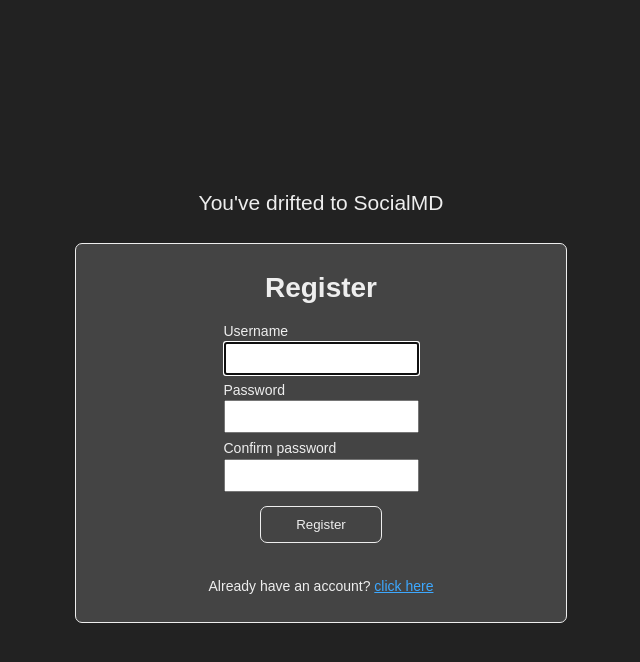
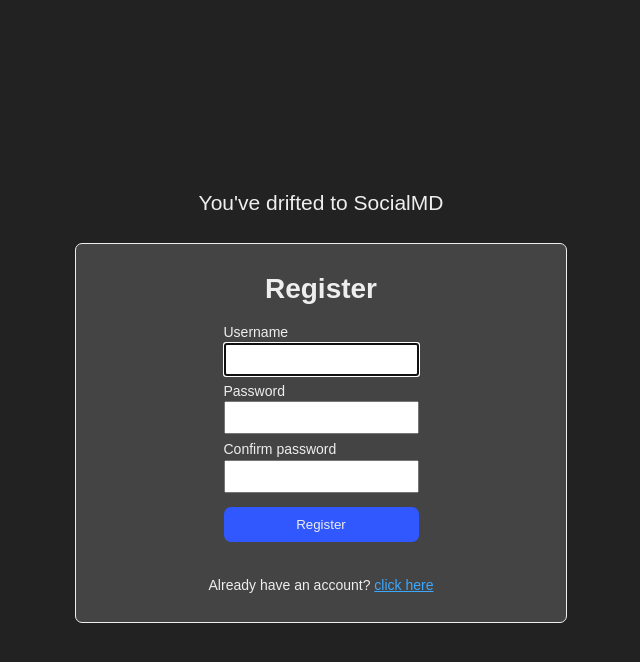
Before and after one commit to Genrevvv/SocialMD, a PHP site: page /html/register.html in a window 1280 px wide. Shown: the top 662 px of the page, without its empty margins (315-955 px from the left). Run offline with PHP 8.4, Linux system fonts and the light colour scheme; a stand-in replaces the project's code that opens the database connection.

Commit message:
Update login and register button's style

```diff
--- a/css/auth.css
+++ b/css/auth.css
@@ -77,18 +77,19 @@ html, body {
 }
 
 #submit button {
-    background-color: var(--dark-gray);
+    flex: 1;
+    background-color: #3157ff;
     color: var(--bright);
 
     padding: 0.7rem 2.5rem;
-    border: 1px solid var(--bright);
+    border: none;
     border-radius: 0.5rem;
 
     cursor: pointer;
 }
 
 #submit button:hover {
-    background-color: var(--gray);
+    background-color: #102ba3;
 }
 
 #message {
```
